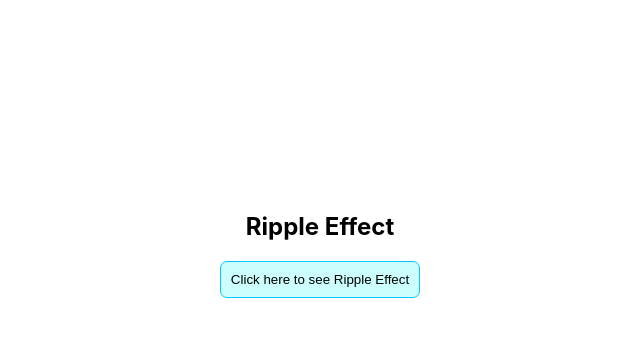
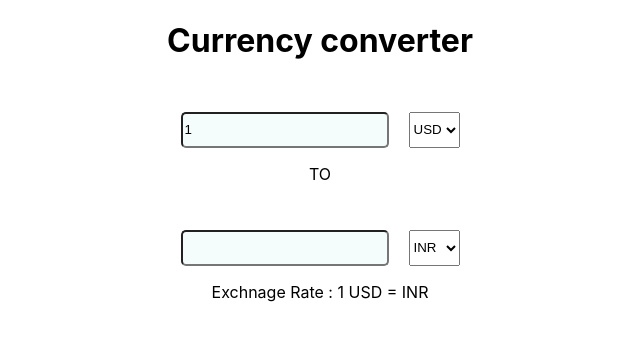
Before and after one commit to sindhupallavi14/React-mini-projects, a React (Create React App) app: page / in a window 1280 px wide. Shown: the top 340 px of the page, without its empty margins (320-960 px from the left). Built offline with nearby package versions, Linux system fonts and the light colour scheme; no server answers.

Commit message:
currency converter completed

```diff
--- a/src/App.js
+++ b/src/App.js
@@ -29,6 +29,7 @@ import TimerTest from './Components/Timer/timer-test';
 import StepProgressTest from './Components/Step-Progress-bar/StepProgressTest';
 import Filter from './Components/Filter/filter';
 import Ripple from './Components/Ripple-Effect/Ripple';
+import Currency from './Components/Currency/currency';
 
 function App() {
   return (
@@ -89,7 +90,9 @@ function App() {
 
         {/* <Filter/> */}
 
-        <Ripple/>
+        {/* <Ripple/> */}
+
+        <Currency/>
 
 
 
--- /dev/null
+++ b/src/Components/Currency/currency.css
@@ -0,0 +1,6 @@
+.currency-converter-con{
+    display: flex;
+    flex-direction: column;
+    justify-content: center;
+    align-items: center;
+}
--- /dev/null
+++ b/src/Components/Currency/currency.js
@@ -0,0 +1,65 @@
+import React, { useEffect, useState } from "react";
+import "./currency.css"
+
+export default function Currency() {
+  const [amount, setAmount] = useState(1);
+  const [fromcurrency, setFromCurrency] = useState("USD");
+  const [exchangeRate, setExchangeRate] = useState();
+  const [convertedAmt, setConvertedAmt] = useState();
+  const [toCurrency, setToCurrency] = useState("INR");
+
+  async function CurrencyConverter() {
+    const response = await fetch(
+      `https://open.er-api.com/v6/latest/${fromcurrency}`,
+      { method: "GET" }
+    );
+    const result = await response.json();
+
+    console.log(result);
+    const calculatedRate = result?.rates[`${toCurrency}`];
+
+    setExchangeRate(calculatedRate);
+    setConvertedAmt((amount * calculatedRate).toFixed(2));
+  }
+  useEffect(() => {
+    CurrencyConverter();
+  }, [amount, fromcurrency, toCurrency]);
+
+  return (
+    <div className="currency-converter-con">
+      <h1>Currency converter</h1>
+      <div className="input-con">
+        <input
+          value={amount}
+          onChange={(e) => setAmount(e.target.value)}
+          name="amount"
+          type="number"
+          placeholder="Enter Amount"
+        />
+        <select
+          value={fromcurrency}
+          onChange={(e) => setFromCurrency(e.target.value)}
+        >
+          <option value={"USD"}>USD</option>
+          <option value={"INR"}>INR</option>
+          <option value={"EUR"}>EUR</option>
+        </select>
+      </div>
+      <p>TO</p>
+      <div className="input-con">
+        <input type="text" value={convertedAmt} readOnly />
+        <select
+          value={toCurrency}
+          onChange={(e) => setToCurrency(e.target.value)}
+        >
+          <option value={"EUR"}>EUR</option>
+          <option value={"USD"}>USD</option>
+          <option value={"INR"}>INR</option>
+        </select>
+      </div>
+      <p>
+        Exchnage Rate : 1 {fromcurrency} ={exchangeRate} {toCurrency}
+      </p>
+    </div>
+  );
+}
--- a/src/Components/Ripple-Effect/Ripple.css
+++ b/src/Components/Ripple-Effect/Ripple.css
@@ -42,5 +42,4 @@
         transform: scale(40);
         opacity: 0;
     }
-
 }
```
